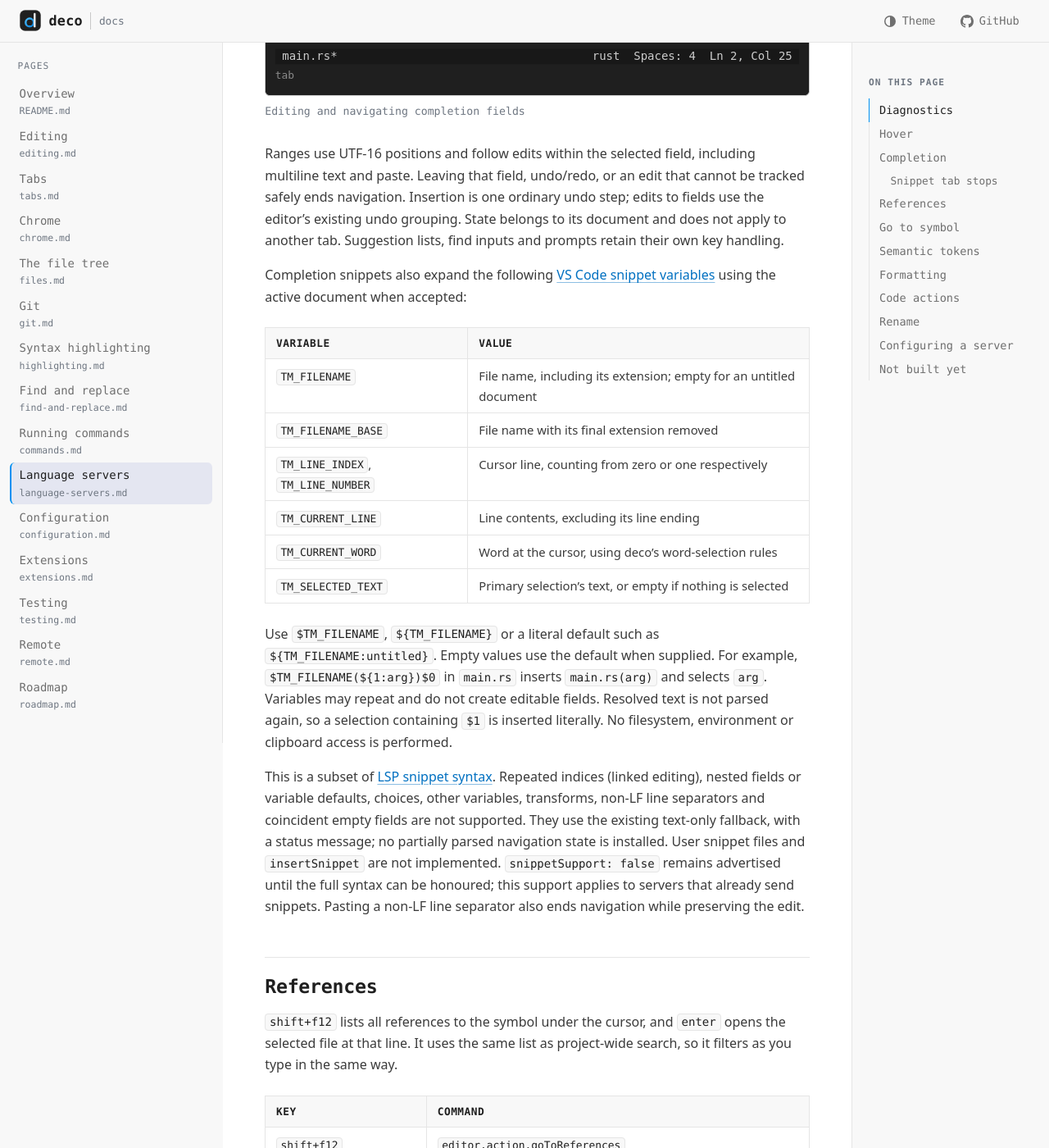
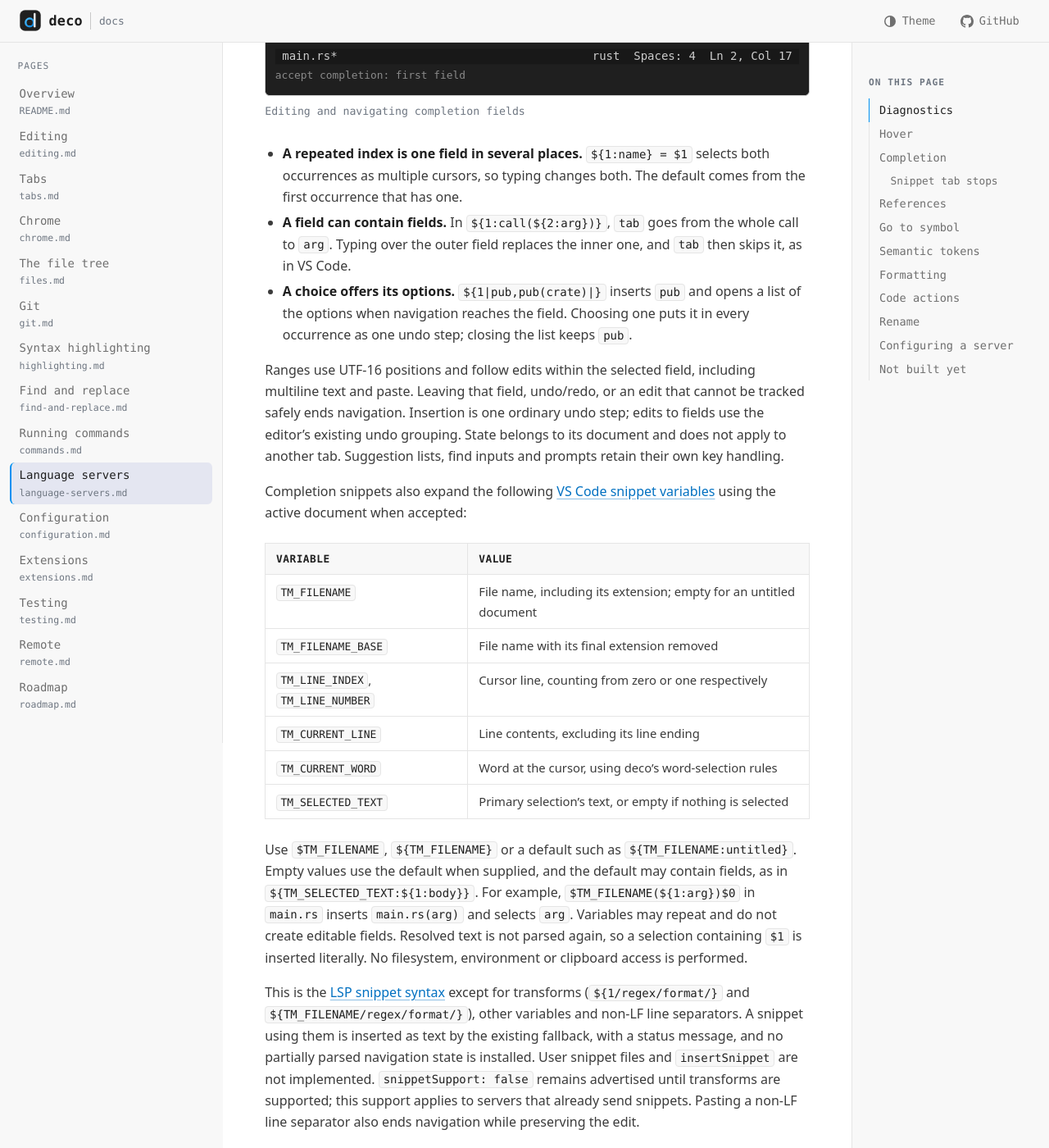
Before and after one commit to sabas0ba/deco, a Jekyll site: the page built from docs/language-servers.md, in a window 1280 px wide and 1400 px high, scrolled down 3466 px. Shown: the whole window at 82% size. Built offline with Jekyll 4.4.1, drawn with Linux system fonts in a browser that asks for light colours; our own code applies the rules of GitHub Pages for plain Markdown files; some of the changed text lies outside the part shown.

Commit message:
docs: describe linked, nested and choice snippet fields
Co-Authored-By: Claude Opus 5.5 <noreply@anthropic.com>
Claude-Session: https://claude.ai/code/session_014eKQZ5rqt4SPbwj2x8nDqc

```diff
--- a/docs/language-servers.md
+++ b/docs/language-servers.md
@@ -48,22 +48,15 @@ type, `m` module, `k` keyword, `s` snippet, `·` anything else.
 
 ### Snippet tab stops
 
-Completions containing unique numeric fields (`$1`, `${1}`, `${1:arg}`) select
-the first field after insertion. Type to replace its default, press `tab` to
-advance in numeric order, or `shift+tab` to return. `$0` is the final cursor;
-without it, the snippet ends at the end of the inserted text. `escape` ends
-navigation and keeps the text. User keybindings may override the standard
-`jumpToNextSnippetPlaceholder`, `jumpToPrevSnippetPlaceholder` and `leaveSnippet`
-commands, using the `inSnippetMode` context key.
+A completion containing snippet fields (`$1`, `${1}`, `${1:arg}`) selects the first field after insertion. Type to replace its default, press `tab` to advance in numeric order, or `shift+tab` to return. `$0` is the final cursor; without it, the snippet ends at the end of the inserted text. `escape` ends navigation and keeps the text. User keybindings may override the standard `jumpToNextSnippetPlaceholder`, `jumpToPrevSnippetPlaceholder` and `leaveSnippet` commands, using the `inSnippetMode` context key.
 
 ![Editing and navigating completion fields](img/snippet-tabstops.svg)
 
-Ranges use UTF-16 positions and follow edits within the selected field, including
-multiline text and paste. Leaving that field, undo/redo, or an edit that cannot
-be tracked safely ends navigation. Insertion is one ordinary undo step; edits
-to fields use the editor's existing undo grouping. State belongs to its document
-and does not apply to another tab. Suggestion lists, find inputs and prompts
-retain their own key handling.
+- **A repeated index is one field in several places.** `${1:name} = $1` selects both occurrences as multiple cursors, so typing changes both. The default comes from the first occurrence that has one.
+- **A field can contain fields.** In `${1:call(${2:arg})}`, `tab` goes from the whole call to `arg`. Typing over the outer field replaces the inner one, and `tab` then skips it, as in VS Code.
+- **A choice offers its options.** `${1|pub,pub(crate)|}` inserts `pub` and opens a list of the options when navigation reaches the field. Choosing one puts it in every occurrence as one undo step; closing the list keeps `pub`.
+
+Ranges use UTF-16 positions and follow edits within the selected field, including multiline text and paste. Leaving that field, undo/redo, or an edit that cannot be tracked safely ends navigation. Insertion is one ordinary undo step; edits to fields use the editor's existing undo grouping. State belongs to its document and does not apply to another tab. Suggestion lists, find inputs and prompts retain their own key handling.
 
 Completion snippets also expand the following [VS Code snippet variables](https://code.visualstudio.com/docs/editing/userdefinedsnippets#_variables) using the active document when accepted:
 
@@ -76,16 +69,9 @@ Completion snippets also expand the following [VS Code snippet variables](https:
 | `TM_CURRENT_WORD` | Word at the cursor, using deco's word-selection rules |
 | `TM_SELECTED_TEXT` | Primary selection's text, or empty if nothing is selected |
 
-Use `$TM_FILENAME`, `${TM_FILENAME}` or a literal default such as `${TM_FILENAME:untitled}`. Empty values use the default when supplied. For example, `$TM_FILENAME(${1:arg})$0` in `main.rs` inserts `main.rs(arg)` and selects `arg`. Variables may repeat and do not create editable fields. Resolved text is not parsed again, so a selection containing `$1` is inserted literally. No filesystem, environment or clipboard access is performed.
+Use `$TM_FILENAME`, `${TM_FILENAME}` or a default such as `${TM_FILENAME:untitled}`. Empty values use the default when supplied, and the default may contain fields, as in `${TM_SELECTED_TEXT:${1:body}}`. For example, `$TM_FILENAME(${1:arg})$0` in `main.rs` inserts `main.rs(arg)` and selects `arg`. Variables may repeat and do not create editable fields. Resolved text is not parsed again, so a selection containing `$1` is inserted literally. No filesystem, environment or clipboard access is performed.
 
-This is a subset of [LSP snippet syntax](https://microsoft.github.io/language-server-protocol/specifications/lsp/3.17/specification/#snippet_syntax).
-Repeated indices (linked editing), nested fields or variable defaults, choices, other variables, transforms,
-non-LF line separators and coincident empty fields are not supported. They use
-the existing text-only fallback, with a status message; no partially parsed
-navigation state is installed. User snippet files and `insertSnippet` are not
-implemented. `snippetSupport: false` remains advertised until the full syntax
-can be honoured; this support applies to servers that already send snippets.
-Pasting a non-LF line separator also ends navigation while preserving the edit.
+This is the [LSP snippet syntax](https://microsoft.github.io/language-server-protocol/specifications/lsp/3.17/specification/#snippet_syntax) except for transforms (`${1/regex/format/}` and `${TM_FILENAME/regex/format/}`), other variables and non-LF line separators. A snippet using them is inserted as text by the existing fallback, with a status message, and no partially parsed navigation state is installed. User snippet files and `insertSnippet` are not implemented. `snippetSupport: false` remains advertised until transforms are supported; this support applies to servers that already send snippets. Pasting a non-LF line separator also ends navigation while preserving the edit.
 
 ## References
 
```
Also changed, not shown: docs/roadmap.md (+2 -5 lines), README.md.
